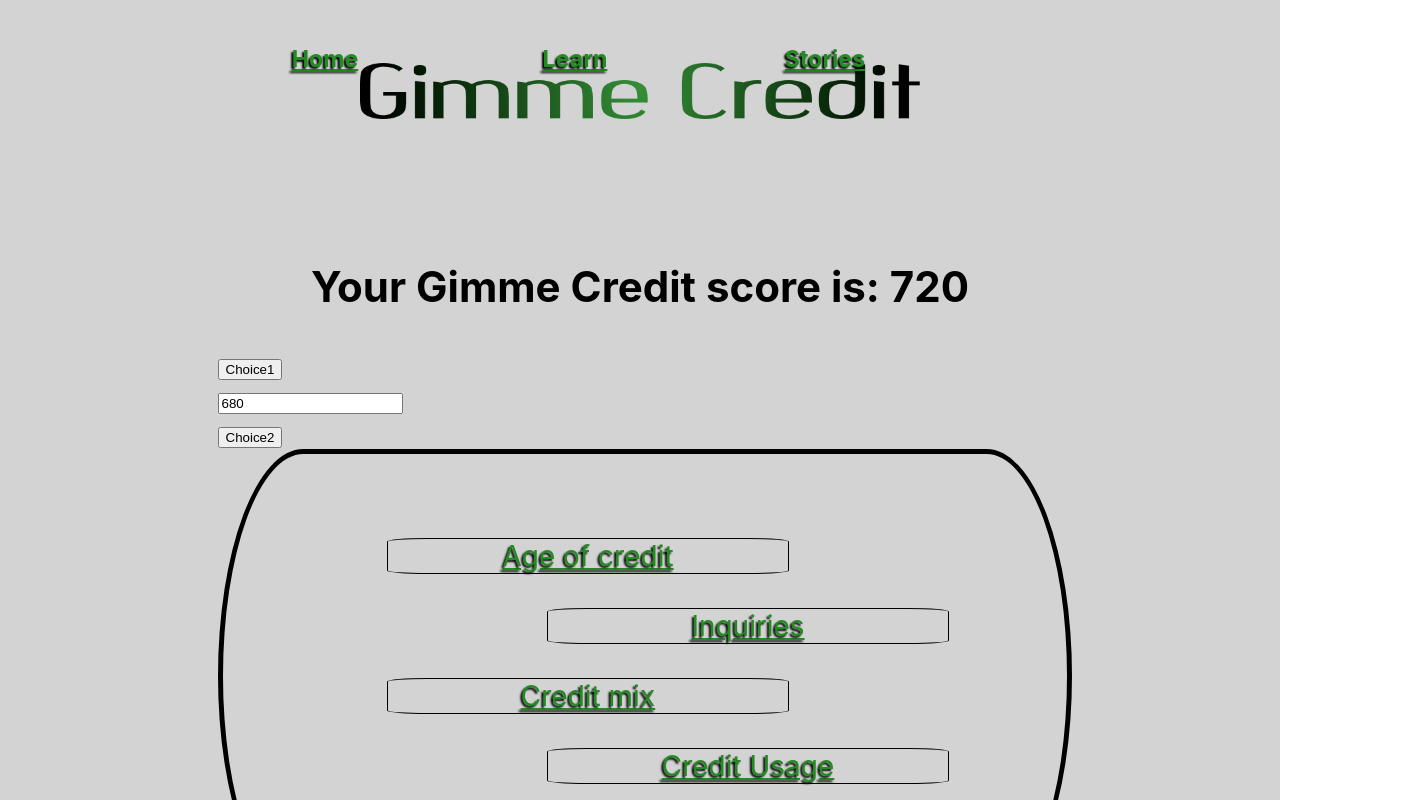
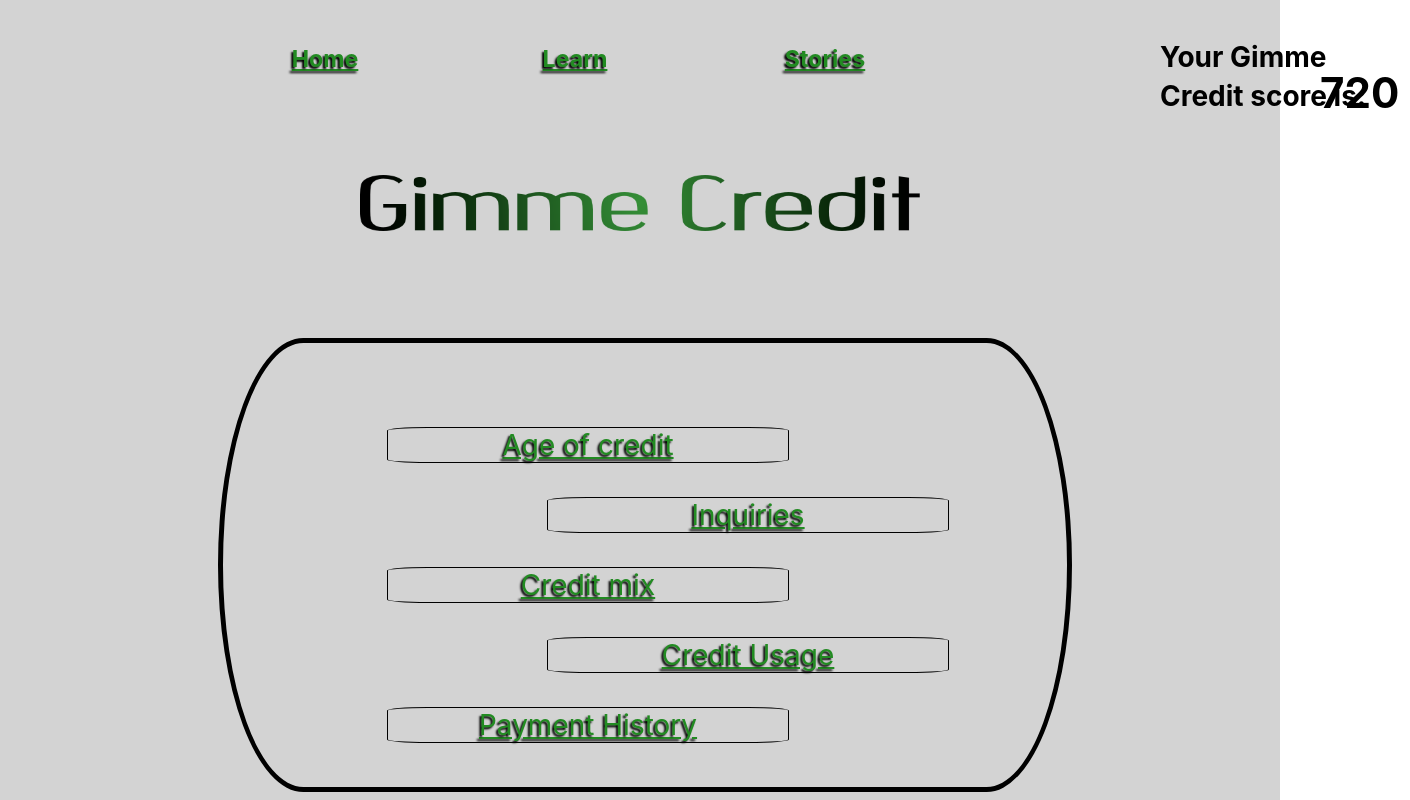
Before and after one commit to Mumrawsingh/gimme-credit-app, a React (Create React App) app in the folder client/: page /learn in a window 1280 px wide. Shown: the top 800 px of the page, 1410 px wide, since content can reach past the window. Built offline with nearby package versions, Linux system fonts and the light colour scheme.

Commit message:
added classnames to score.js and updated css

```diff
--- a/client/src/App.css
+++ b/client/src/App.css
@@ -304,11 +304,19 @@ body, html, #root, .app, .container {
 .score-card{
   position: absolute;
   top: .1%;
-  left: 165vmin;
+  left: 145vmin;
+  width: 250px;
+  line-height: 140%;
 }
 
+.score-display{
+  position: absolute;
+  top: 0.5%;
+  left: 20vmin;
 
-.btn-btn-outline-primary{
+}
+
+/* .btn-btn-outline-primary{
 
   width: 50mvin;
 
@@ -318,7 +326,7 @@ body, html, #root, .app, .container {
 
 width: 50vmin;
 
-}
+} */
 
 
 
--- a/client/src/App.js
+++ b/client/src/App.js
@@ -5,8 +5,6 @@ import logo         from './gimmecreditlogo.png';
 import NavBar       from './components/NavBar';
 import Score        from './components/CreditScoreCounter/Score';
 import {useState}   from 'react'
-// import "../node_modules/bootstrap/dist/css/bootstrap.min.css";
-
 
 
 function App() {
--- a/client/src/components/CreditScoreCounter/Score.js
+++ b/client/src/components/CreditScoreCounter/Score.js
@@ -4,7 +4,11 @@ function Score({currentScore}){
 console.log(currentScore)
     return(
 
-        <h2>{`Your Gimme Credit score is: ${ currentScore}`}</h2>
+        <h4 className="score-card">Your Gimme Credit score is:
+
+            <h2 className="score-display">{ currentScore}</h2>
+
+        </h4>
     );
 }
 
--- a/client/src/components/education/Learn.js
+++ b/client/src/components/education/Learn.js
@@ -1,7 +1,7 @@
 import React       from 'react';
 import { NavLink } from "react-router-dom";
 // import LearnNav from './LearnNav';
-import CreditScore from '../CreditScoreCounter/CreditScore';
+// import CreditScore from '../CreditScoreCounter/CreditScore';
 
 function Learn() {
 
@@ -9,7 +9,7 @@ function Learn() {
 
         <div className='learn-container'>
 
-            <CreditScore/>
+            {/* <CreditScore/> */}
 
             <div className='learn'>
 
```
Also changed, not shown: client/src/LearnNavNotInUse.js (renamed from client/src/components/education/LearnNavNotInUse.js), client/src/components/education/Choice.js (added), client/src/components/education/Prompt.js (added).
